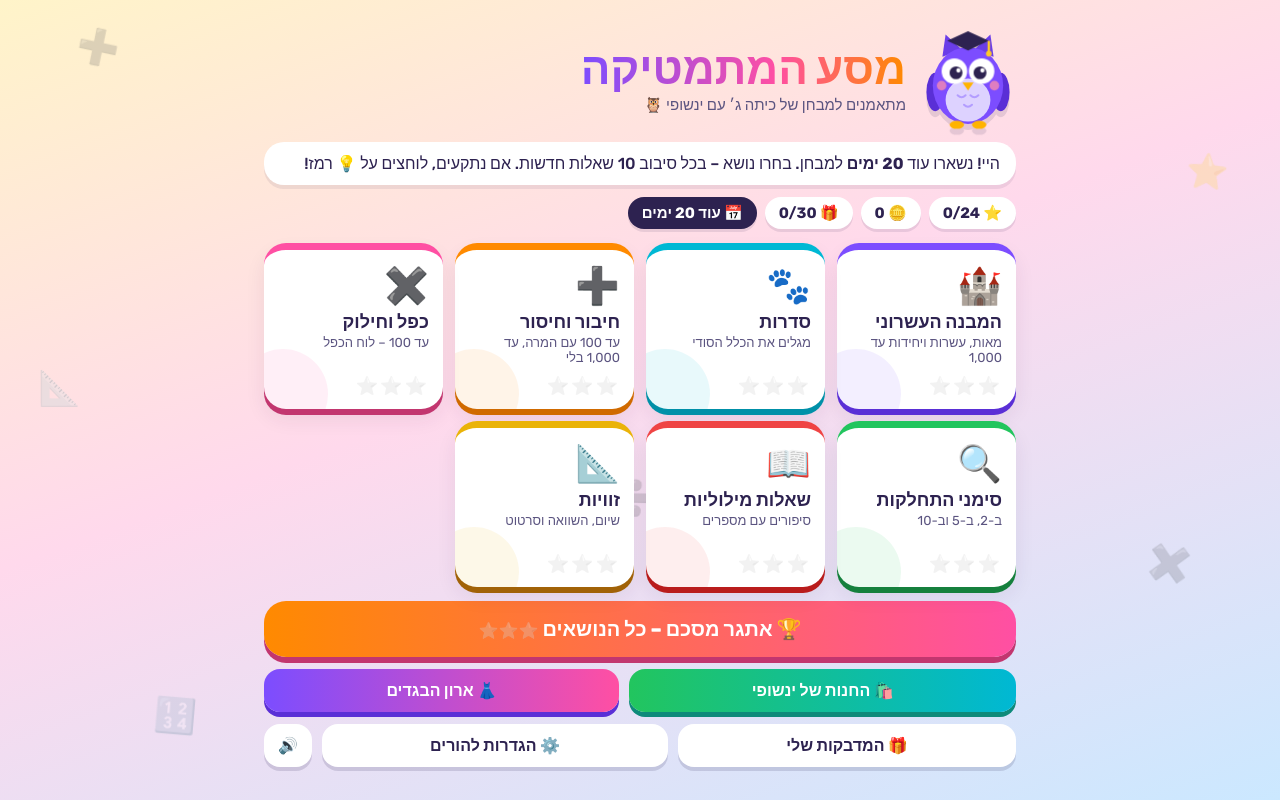
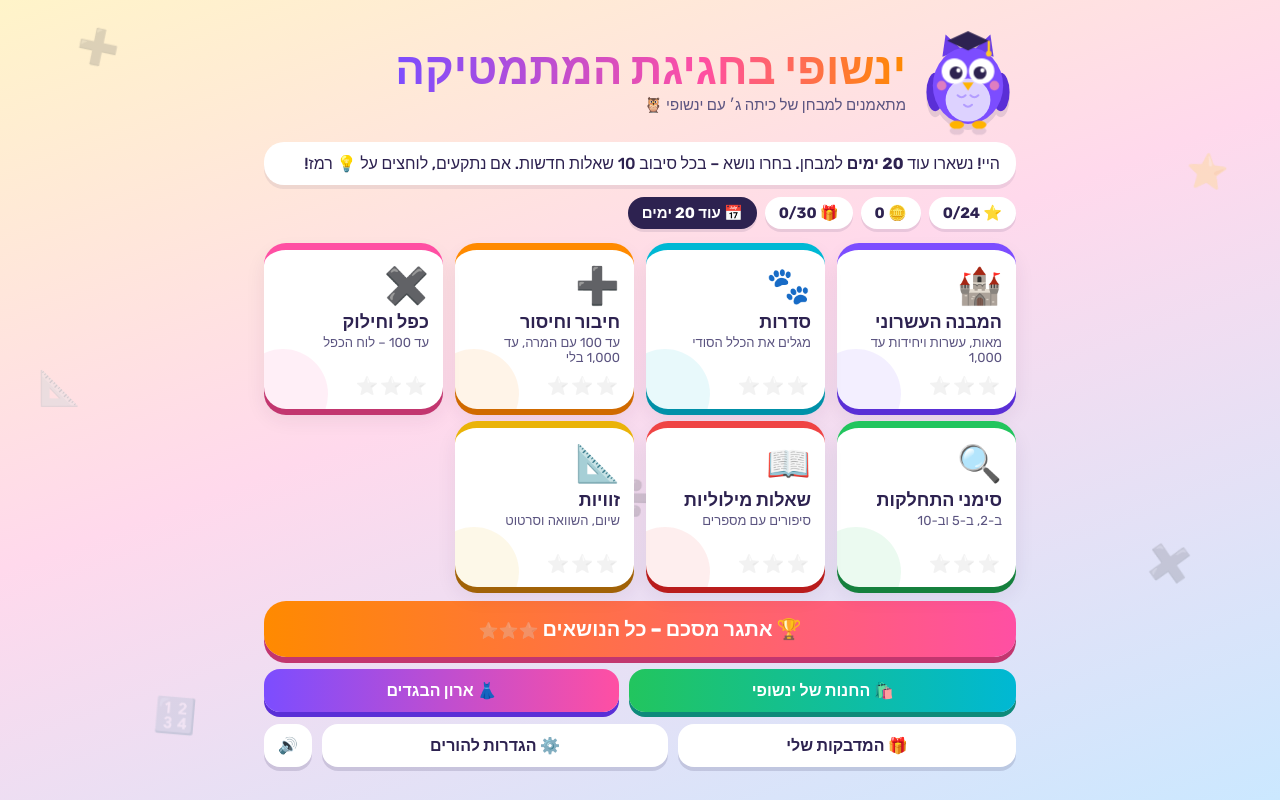
Before and after one commit to gblotman/gimel-h1-math, a plain HTML site: page index.html in a window 1280 px wide. Drawn offline with Linux system fonts and the light colour scheme.

Commit message:
Rename game title to ינשופי בחגיגת המתמטיקה
Co-Authored-By: Claude Sonnet 5.5 <noreply@anthropic.com>

```diff
--- a/index.html
+++ b/index.html
@@ -3,7 +3,7 @@
 <head>
 <meta charset="utf-8">
 <meta name="viewport" content="width=device-width, initial-scale=1">
-<title>מסע המתמטיקה – הכנה למבחן כיתה ג׳</title>
+<title>ינשופי בחגיגת המתמטיקה – הכנה למבחן כיתה ג׳</title>
 <link rel="preconnect" href="https://fonts.googleapis.com">
 <link rel="preconnect" href="https://fonts.gstatic.com" crossorigin>
 <link href="https://fonts.googleapis.com/css2?family=Rubik:wght@400;500;700;800;900&display=swap" rel="stylesheet">
@@ -806,7 +806,7 @@ function renderHome(){
   const total=Object.values(DATA.best).reduce((a,b)=>a+b,0),d=daysLeft();
   $('home').innerHTML=`
    <header class="hero"><div class="owl-wrap" id="homeOwl">${owlSVG()}</div>
-    <div><h1>מסע המתמטיקה</h1><p>מתאמנים למבחן של כיתה ג׳ עם ינשופי 🦉</p></div></header>
+    <div><h1>ינשופי בחגיגת המתמטיקה</h1><p>מתאמנים למבחן של כיתה ג׳ עם ינשופי 🦉</p></div></header>
    <div class="bubble-home">${d>0?`היי! נשארו עוד <b>${d} ימים</b> למבחן. `:''}בחרו נושא – בכל סיבוב 10 שאלות חדשות. אם נתקעים, לוחצים על 💡 רמז!</div>
    <div class="stats"><span class="chip">⭐ ${total}/${(TOPICS.length+1)*3}</span><span class="chip">🪙 ${DATA.coins}</span><span class="chip">🎁 ${DATA.stickers.length}/${STICKERS.length}</span>${d>0?`<span class="chip count">📅 עוד ${d} ימים</span>`:''}</div>
    <div class="topics">${TOPICS.map(t=>`<button class="tcard" style="--c:${t.c};--cd:${t.cd}" data-topic="${t.id}">
```
